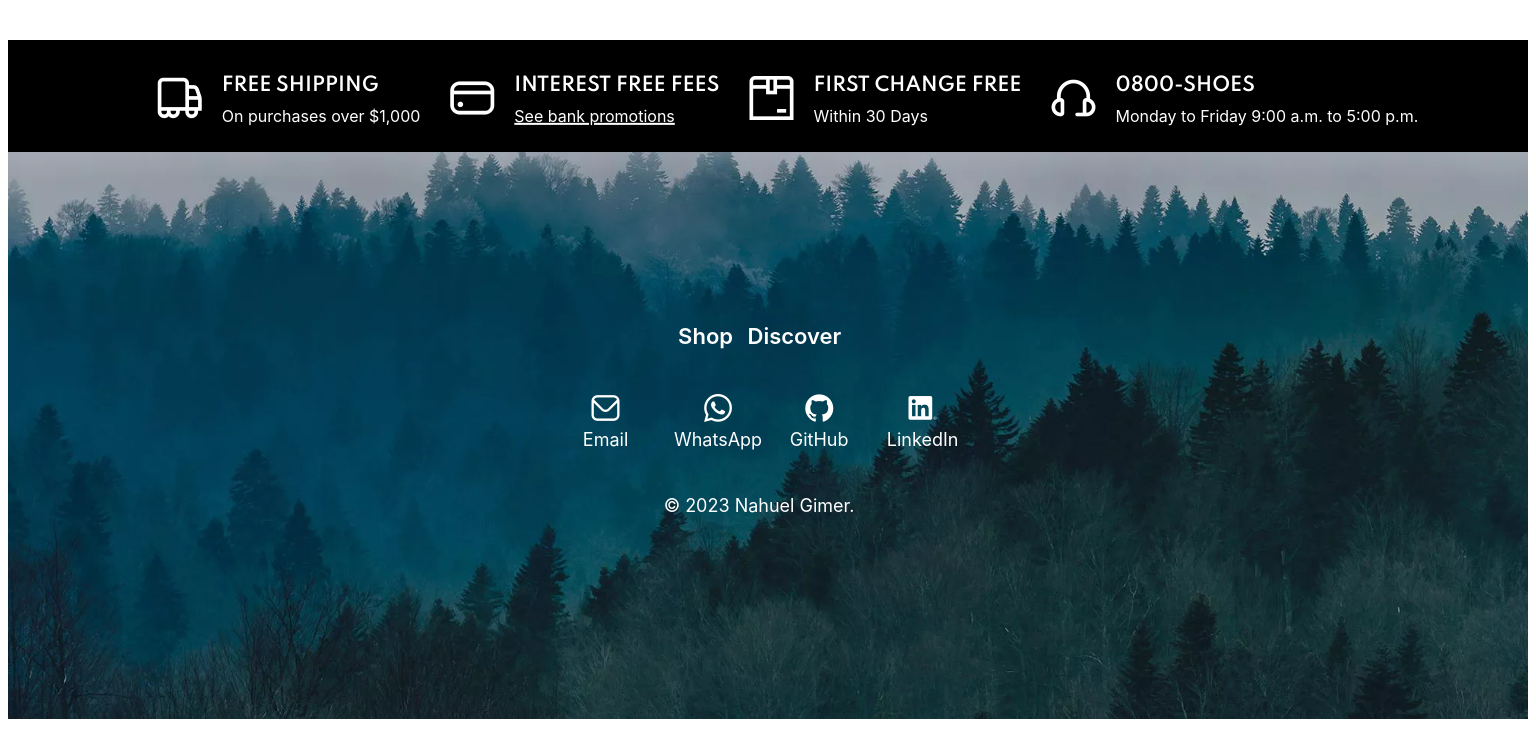
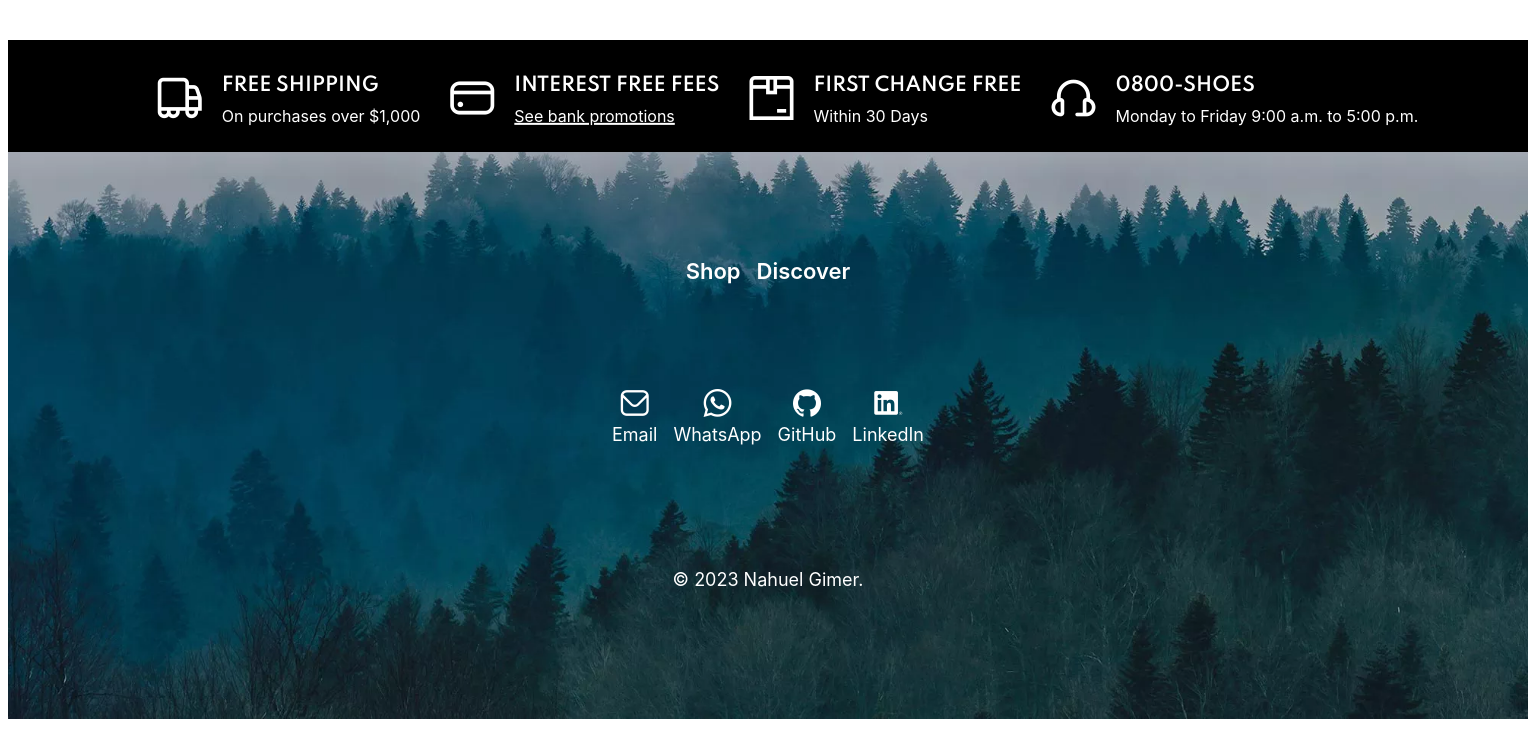
Before and after one commit to NahuelGimer/-JavaScript_CSS_HTML5-Project--E-Commerce, a plain HTML site: page index.html in a window 1536 px wide. Shown: the part 2674-3405 px from the top of the page. Drawn offline with nearby package versions, Linux system fonts and the light colour scheme.

Commit message:
Add files via upload

```diff
--- a/assets/css/styles.css
+++ b/assets/css/styles.css
@@ -482,7 +482,6 @@ input {
 /*=============== FOOTER ===============*/
 
 .footer__image {
-	background-repeat: no-repeat;
 	z-index: -10;
 	height: 650px;
 	width: 100vw;
@@ -491,50 +490,47 @@ input {
 }
 .footer__ab {
 	display: flex;
+	position: absolute;
 	justify-content: center;
-	position: absolute;
 	color: #fff;
-	width: 100%;
-	height: 300px;
+	right: 0;
+	left: 0;
+	transform: translate(-0%, 0%);
 }
 
 .footer__text a {
+	display: flex;
 	color: #fff;
+	height: 100%;
 }
 
 .footer__hooks {
+	display: flex;
 	position: absolute;
 	top: -40%;
-	transform: translate(35%, -100%);
+	left: 50%;
+	transform: translate(-50%, 0%);
 }
 
 .footer__hooks a {
-	margin-left: 10px;
+	margin-right: 1rem;
 	font-size: var(--h4-font-size);
 	font-weight: var(--weight-600);
 }
 
 .footer__links {
 	display: flex;
-	flex-direction: row;
-	position: relative;
-	top: -20%;
 }
 
 .footer__links a {
-	display: flex;
 	flex-direction: column;
 	align-items: center;
-	margin-left: 20px;
-	margin-top: 25px;
 	font-size: var(--large-font-size);
+	margin-right: 1rem;
 }
-
-.footer__links a:first-child {
-	margin-left: 0px;
-}
+.footer__hooks a:last-child,
 .footer__links a:last-child {
-	margin-right: 20px;
+	margin-right: 0;
 }
 
 .footer__links a i {
@@ -542,17 +538,12 @@ input {
 	font-size: var(--h3-font-size);
 }
 
-.footer__rights {
-	position: absolute;
-}
 .footer__author {
 	display: flex;
-	width: 250px;
-	flex-direction: column;
-	text-align: center;
-	margin-top: 25px;
-	transform: translate(10%, 0%);
+	justify-content: center;
+	width: 100%;
 	font-size: var(--large-font-size);
+	margin: 40% 0;
 }
 
 /*=============== BREAKPOINTS ===============*/
@@ -695,7 +686,7 @@ input {
 		position: relative;
 		top: -285px;
 	}
-	/*=============== BENEFITS ===============*/
+	/*=============== FOOTER ===============*/
 }
 
 /* For large devices */
@@ -787,26 +778,4 @@ input {
 	}
 
 	/*=============== FOOTER ===============*/
-	.footer__ab {
-		height: 100px;
-	}
-	.footer__links a {
-		margin-left: 35px;
-		transform: translate(25%, 0%);
-	}
-
-	.footer__links a:first-child {
-		margin-left: 0px;
-	}
-	.footer__links a:last-child {
-		margin-right: 40px;
-	}
-
-	.footer__hooks {
-		margin-left: 10px;
-		transform: translate(50%, -100%);
-	}
-	.footer__author {
-		transform: translate(25%, 0%);
-	}
 }
```
